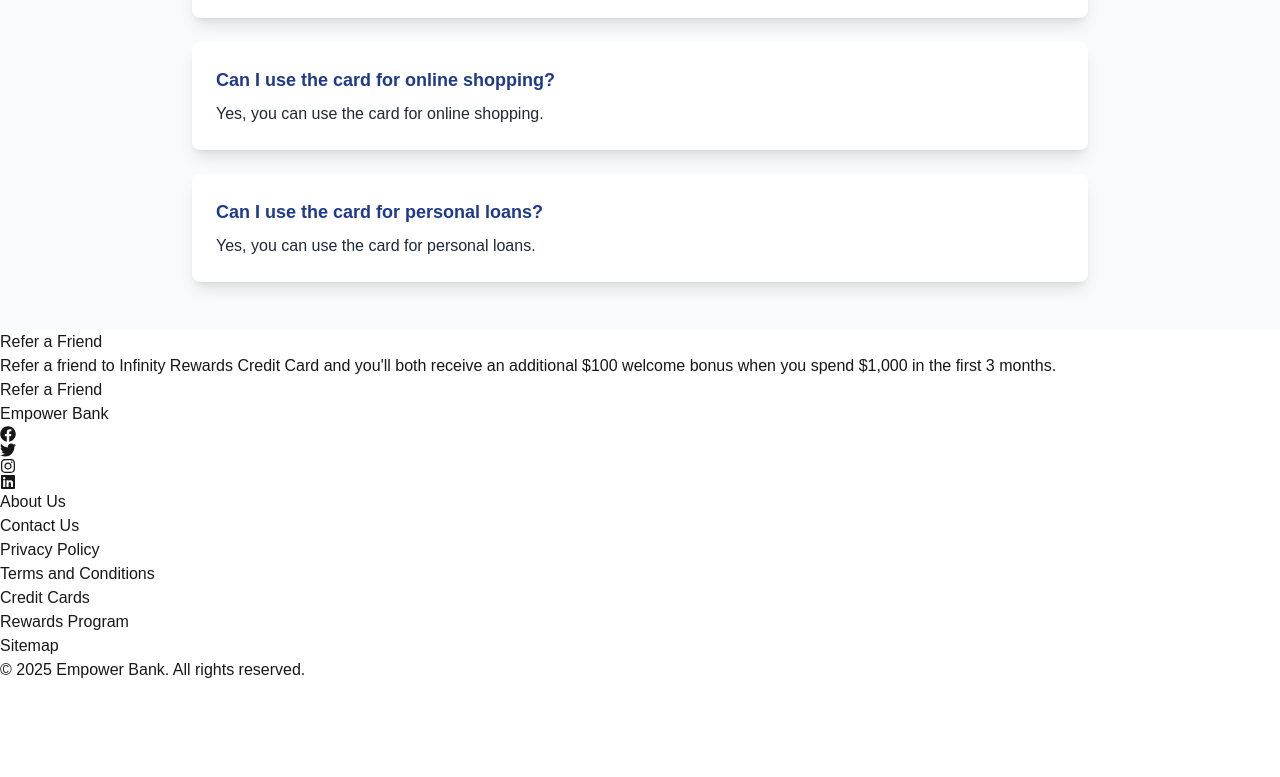
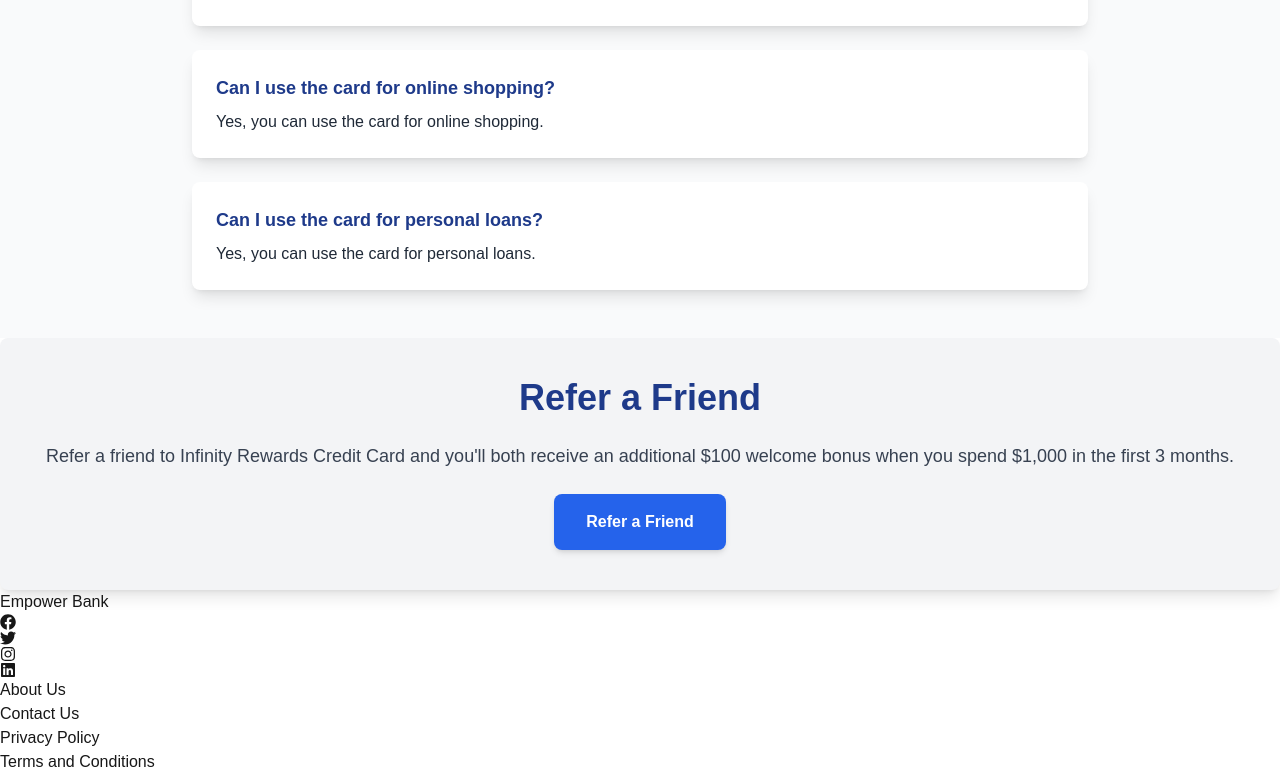
Before and after one commit to RoryDowse/financial-landing-page, a Next.js app: page / in a window 1280 px wide. Shown: the part 4826-5603 px from the top of the page. Before the commit the page ends 5508 px from the top, so only its background shows below. Built offline with nearby package versions, Linux system fonts and the light colour scheme.

Commit message:
add Referral styling

```diff
--- a/src/app/components/CallToAction.tsx
+++ b/src/app/components/CallToAction.tsx
@@ -7,7 +7,7 @@ export default function CallToAction() {
         <section className="bg-blue-900 text-white py-12 px-6 text-center">
             <h3 className="text-4xl font-bold mb-8">{callToAction?.name}</h3>
             <p className="text-lg text-yellow-400 mb-6">{callToAction?.description}</p>
-            <button className="bg-yellow-400 text-blue-900 font-semibold py-3 px-6 rounded-lg shadow-md hover:bg-yellow-300 transition-colors duration-300">
+            <button className="bg-yellow-400 text-blue-900 font-semibold py-4 px-6 rounded-lg shadow-md hover:bg-yellow-300 transition-colors duration-300">
                 <a
                     href={callToAction?.applyNowLink}
                     aria-label={`Apply Now for the ${InfinityRewardsCard.name} Credit Card`}
--- a/src/app/components/Referral.tsx
+++ b/src/app/components/Referral.tsx
@@ -1,18 +1,21 @@
 import { InfinityRewardsCard } from "@/app/models/CreditCard";
 
 export default function Referral() {
+    const referral = InfinityRewardsCard.referrals?.[0];
+
     return (
-        <section>
-            <p>{InfinityRewardsCard.referrals?.[0].name}</p>
-            <p>{InfinityRewardsCard.referrals?.[0].description}</p>
-            <button>
+        <section className="bg-gray-100 py-10 px-6 text-center rounded-lg shadow-lg">
+            <p className="text-4xl font-bold text-blue-900 mb-6">{referral?.name}</p>
+            <p className="text-gray-700 text-lg mb-6">{referral?.description}</p>
+            <button className="bg-blue-600 text-white font-semibold py-4 px-8 rounded-lg shadow-md hover:bg-blue-700 transition-colors duration-300">
                 <a
-                    href={InfinityRewardsCard.referrals?.[0].link}
+                    href={referral?.link}
                     aria-label={`Refer a Friend to the ${InfinityRewardsCard.name}`}
-                    >
-                        Refer a Friend
+                    className="no-underline"
+                >
+                    Refer a Friend
                 </a>
             </button>
         </section>
-    )
+    );
 }
```
